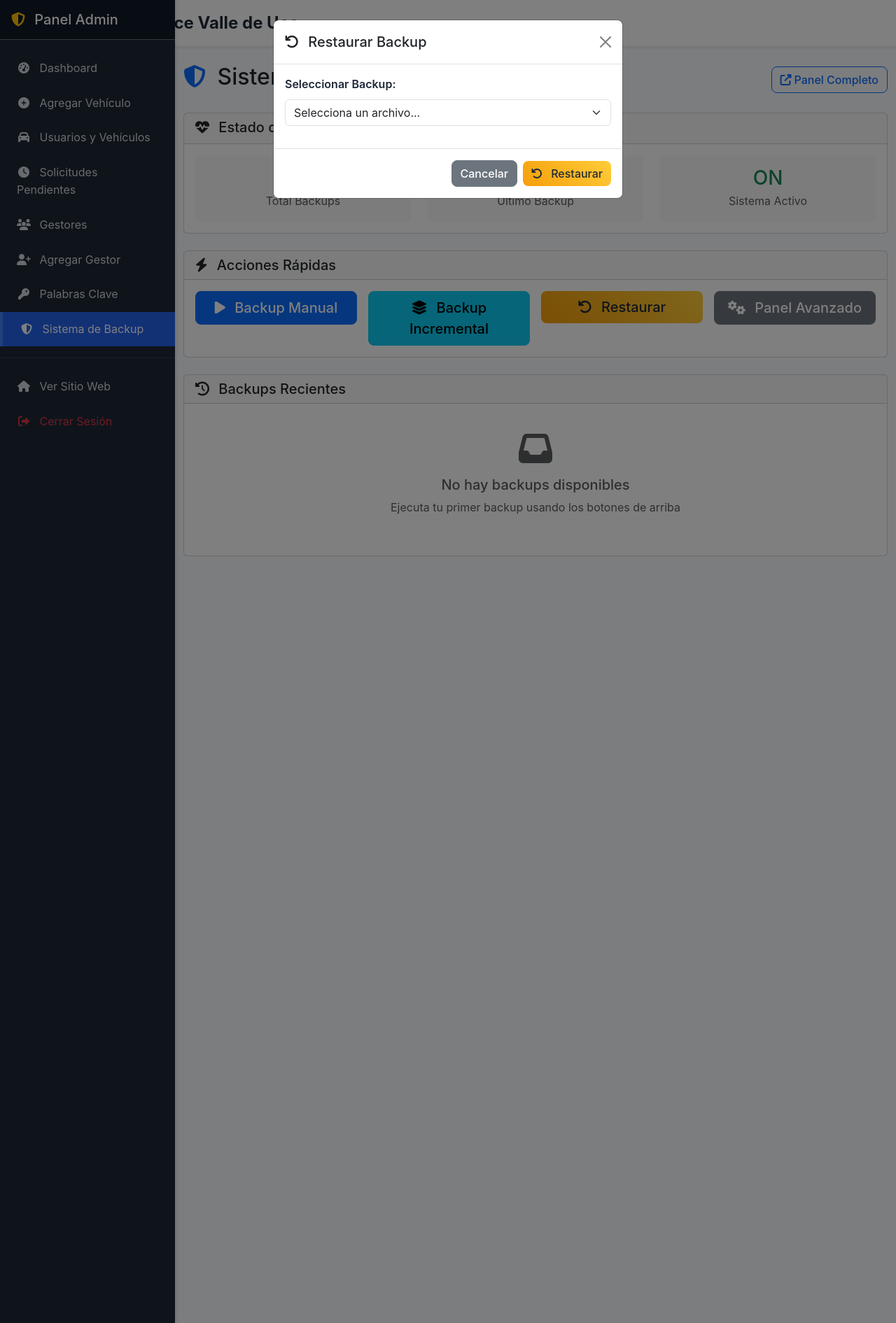
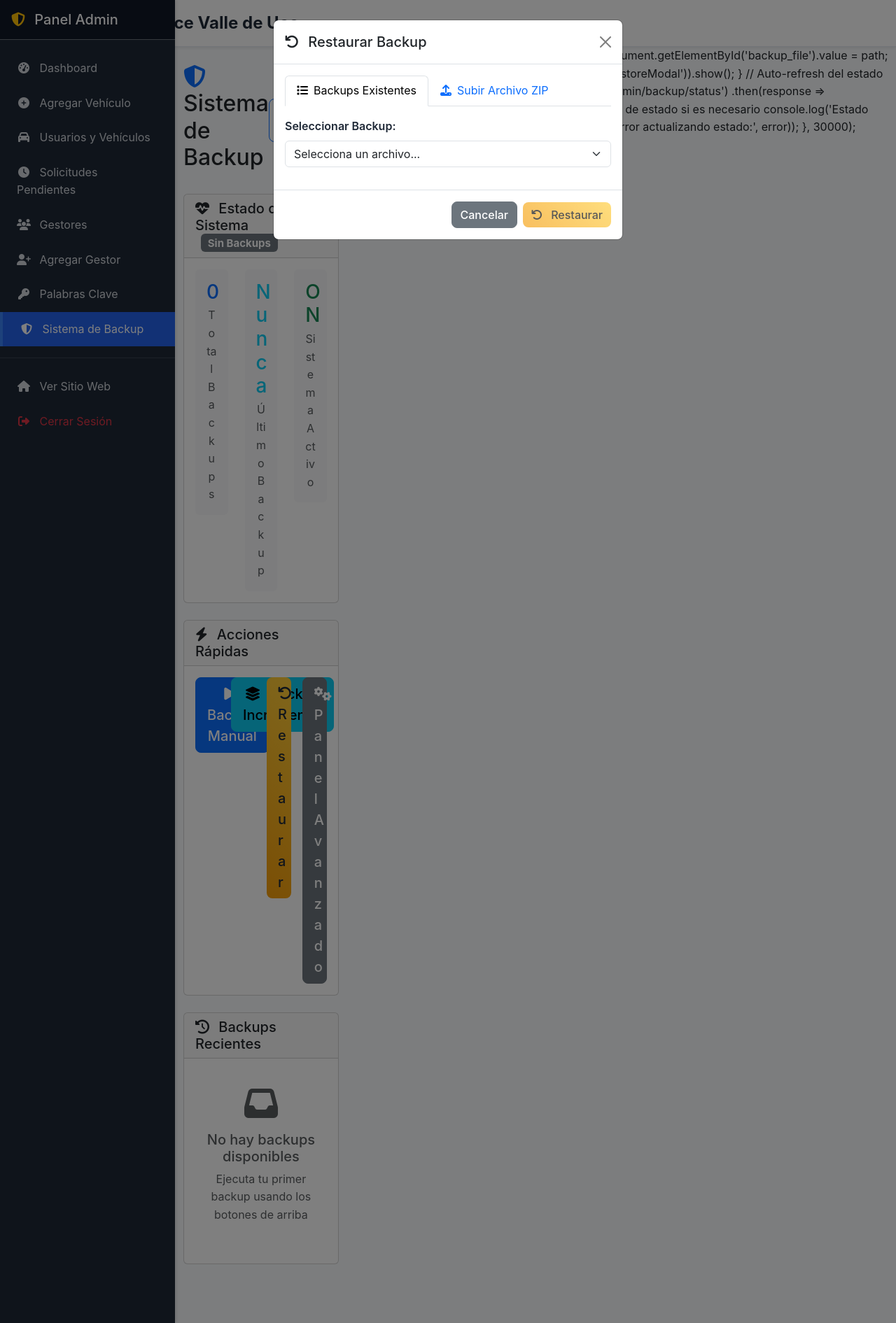
Before and after one commit to compraventavalledeuco/compraventavalledeuco, a Flask app: page /admin/backup in a window 1280 px wide, after a click on "Restaurar". Shown: the whole page at 70% size. Run offline with Flask 3, Linux system fonts and the light colour scheme; the visitor is signed in with stand-in values (Sample User, id 1); some libraries are stand-ins or nearby versions.

Commit message:
Feature: Agregar carga de archivos ZIP para restaurar backup
- Implementar interfaz con pestañas para seleccionar fuente de backup
- Pestaña 'Backups Existentes' para archivos del servidor
- Pestaña 'Subir Archivo ZIP' para archivos descargados previamente
- Agregar soporte multipart/form-data en formulario de restauración
- Implementar validación de archivos ZIP en backend
- Manejo temporal seguro de archivos subidos con limpieza automática
- Validación JavaScript en tiempo real según pestaña activa
- Backup de seguridad automático antes de restaurar cualquier archivo

```diff
--- a/templates/admin_backup_dashboard.html
+++ b/templates/admin_backup_dashboard.html
@@ -214,7 +214,7 @@
                 </h5>
                 <button type="button" class="btn-close" data-bs-dismiss="modal"></button>
             </div>
-            <form method="POST" action="{{ url_for('admin_restore_backup') }}">
+            <form method="POST" action="{{ url_for('admin_restore_backup') }}" enctype="multipart/form-data">
                 <div class="modal-body">
                     <div class="alert alert-warning">
                         <i class="fas fa-exclamation-triangle me-2"></i>
@@ -222,9 +222,26 @@
                         Se creará un backup automático antes de proceder.
                     </div>
 
+                    <!-- Tabs for backup source selection -->
+                    <ul class="nav nav-tabs mb-3" id="backupSourceTabs" role="tablist">
+                        <li class="nav-item" role="presentation">
+                            <button class="nav-link active" id="existing-tab" data-bs-toggle="tab" data-bs-target="#existing-backup" type="button" role="tab">
+                                <i class="fas fa-list me-2"></i>Backups Existentes
+                            </button>
+                        </li>
+                        <li class="nav-item" role="presentation">
+                            <button class="nav-link" id="upload-tab" data-bs-toggle="tab" data-bs-target="#upload-backup" type="button" role="tab">
+                                <i class="fas fa-upload me-2"></i>Subir Archivo ZIP
+                            </button>
+                        </li>
+                    </ul>
+
+                    <div class="tab-content" id="backupSourceContent">
+                        <!-- Existing backups tab -->
+                        <div class="tab-pane fade show active" id="existing-backup" role="tabpanel">
                             <div class="mb-3">
                                 <label for="backup_file" class="form-label">Seleccionar Backup:</label>
-                        <select class="form-select" id="backup_file" name="backup_file" required>
+                                <select class="form-select" id="backup_file" name="backup_file">
                                     <option value="">Selecciona un archivo...</option>
                                     {% for backup in recent_backups %}
                                     <option value="{{ backup.path }}">
@@ -234,9 +251,23 @@
                                 </select>
                             </div>
                         </div>
+
+                        <!-- Upload backup tab -->
+                        <div class="tab-pane fade" id="upload-backup" role="tabpanel">
+                            <div class="mb-3">
+                                <label for="backup_zip_file" class="form-label">Subir Archivo ZIP de Backup:</label>
+                                <input type="file" class="form-control" id="backup_zip_file" name="backup_zip_file" accept=".zip" />
+                                <div class="form-text">
+                                    <i class="fas fa-info-circle me-1"></i>
+                                    Sube un archivo ZIP de backup previamente descargado
+                                </div>
+                            </div>
+                        </div>
+                    </div>
+                </div>
                 <div class="modal-footer">
                     <button type="button" class="btn btn-secondary" data-bs-dismiss="modal">Cancelar</button>
-                    <button type="submit" class="btn btn-warning">
+                    <button type="submit" class="btn btn-warning" id="restoreSubmitBtn">
                         <i class="fas fa-undo me-2"></i>
                         Restaurar
                     </button>
@@ -247,6 +278,54 @@
 </div>
 
 <script>
+// Validation for restore form
+document.addEventListener('DOMContentLoaded', function() {
+    const form = document.querySelector('#restoreModal form');
+    const submitBtn = document.getElementById('restoreSubmitBtn');
+    const backupFileSelect = document.getElementById('backup_file');
+    const backupZipInput = document.getElementById('backup_zip_file');
+    const existingTab = document.getElementById('existing-tab');
+    const uploadTab = document.getElementById('upload-tab');
+
+    function validateForm() {
+        const activeTab = document.querySelector('#backupSourceTabs .nav-link.active').id;
+        let isValid = false;
+
+        if (activeTab === 'existing-tab') {
+            isValid = backupFileSelect.value !== '';
+        } else if (activeTab === 'upload-tab') {
+            isValid = backupZipInput.files.length > 0;
+        }
+
+        submitBtn.disabled = !isValid;
+        return isValid;
+    }
+
+    // Validate on tab change
+    existingTab.addEventListener('click', function() {
+        setTimeout(validateForm, 100);
+    });
+
+    uploadTab.addEventListener('click', function() {
+        setTimeout(validateForm, 100);
+    });
+
+    // Validate on input change
+    backupFileSelect.addEventListener('change', validateForm);
+    backupZipInput.addEventListener('change', validateForm);
+
+    // Validate on form submit
+    form.addEventListener('submit', function(e) {
+        if (!validateForm()) {
+            e.preventDefault();
+            alert('Por favor selecciona un backup existente o sube un archivo ZIP');
+        }
+    });
+
+    // Initial validation
+    validateForm();
+});
+</script>
 function selectBackupForRestore(path, name) {
     document.getElementById('backup_file').value = path;
     new bootstrap.Modal(document.getElementById('restoreModal')).show();
--- a/templates/admin_seller_keywords.html
+++ b/templates/admin_seller_keywords.html
@@ -121,9 +121,7 @@
                                             <strong class="text-primary">{{ keyword_data.keyword }}</strong>
                                             <br>
                                             <small class="text-muted">
-                                                <a href="{{ url_for('seller_profile', keyword=keyword_data.keyword) }}" target="_blank" class="text-decoration-none me-2">
-                                                    <i class="fas fa-user me-1"></i>Ver Perfil
-                                                </a>
+
                                                 <a href="/?search={{ keyword_data.keyword }}" target="_blank" class="text-decoration-none">
                                                     <i class="fas fa-search me-1"></i>Buscar
                                                 </a>
```
Also changed, not shown: routes.py (+30 -5 lines). Lines whose indentation alone changed are shown as unchanged.
